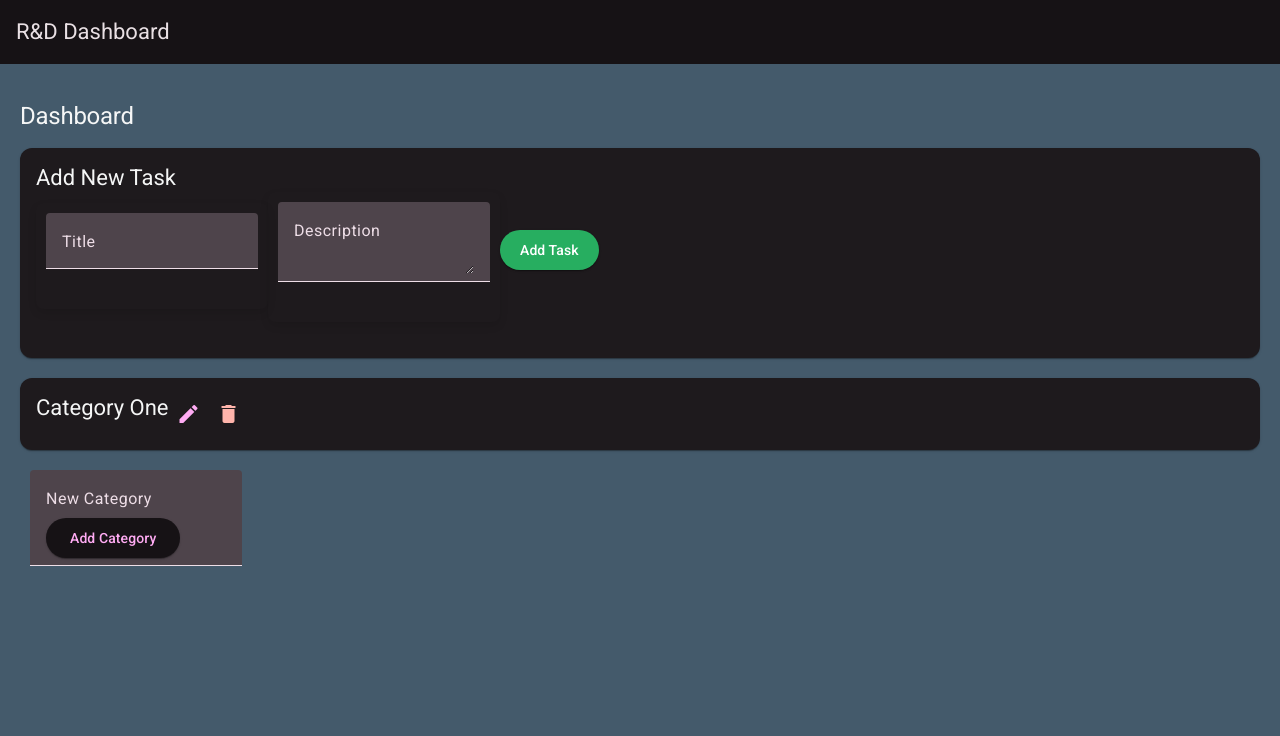
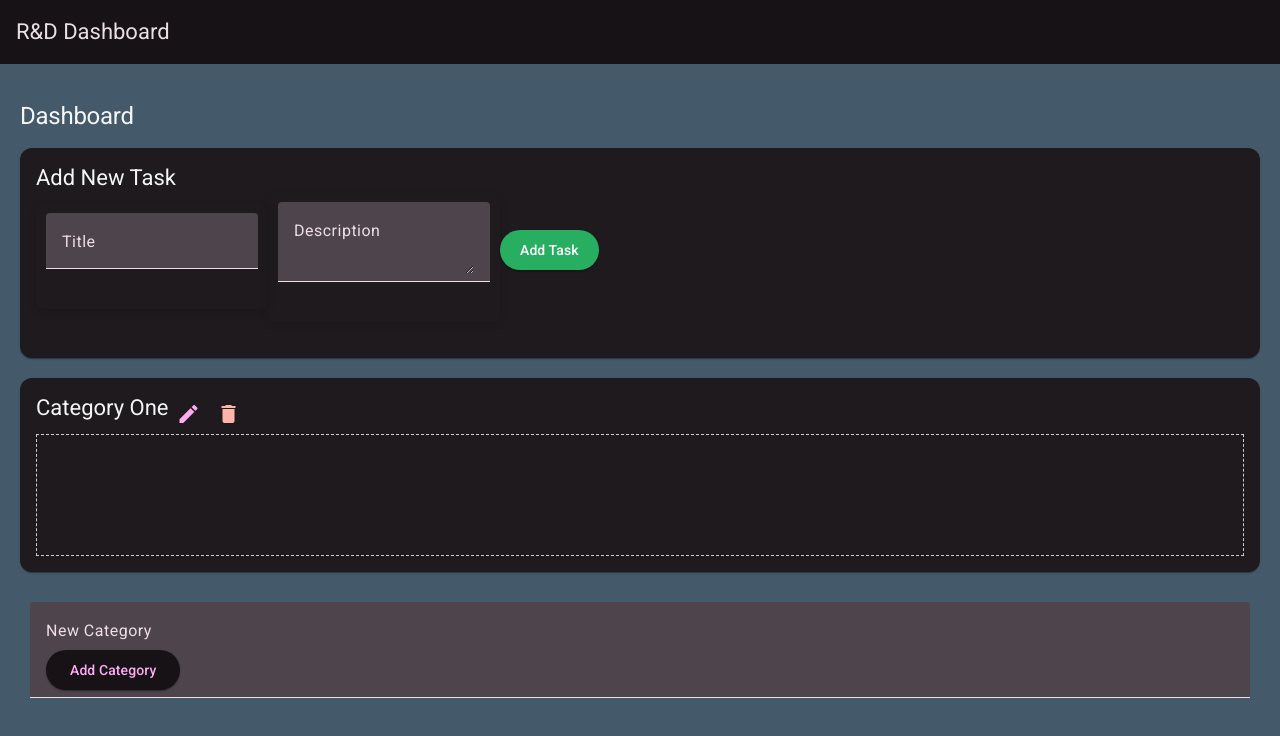
Before and after one commit to rohithrjnr/TaskManagementWebsite, an Angular app: page / in a window 1280 px wide. Shown: the top 736 px of the page. Built offline with nearby package versions, Linux system fonts and the light colour scheme.

Commit message:
Drag and Drop changes

```diff
--- a/src/app/dashboard/dashboard.component.css
+++ b/src/app/dashboard/dashboard.component.css
@@ -1,5 +1,11 @@
-.cards{
-    padding-bottom: 10 px ;
+.cards {
+  display: flex;
+  flex-direction: column;
+  gap: 10px;
+}
+
+mat-card {
+  margin-bottom: 10px;
 }
 .category{
     padding: 10px;
@@ -13,7 +19,3 @@
     border: 1px dashed #ccc; /* Optional, for visual feedback */
     padding: 10px;
   }
-
-  mat-card {
-    margin-bottom: 10px;
-  }
--- a/src/app/dashboard/dashboard.component.html
+++ b/src/app/dashboard/dashboard.component.html
@@ -18,8 +18,9 @@
     </mat-card-content>
   </mat-card>
 
-    <div style="margin-top: 20px;">
-      <mat-card *ngFor="let category of categories">
+  <div style="margin-top: 20px; display: flex; flex-direction: column;">
+    <div cdkDropListGroup>
+      <mat-card *ngFor="let category of categories" style="margin-bottom: 20px;">
         <mat-card-header>
           <mat-card-title>{{ category }}</mat-card-title>
           <button mat-icon-button color="primary" (click)="renameCategory(category)">
@@ -29,8 +30,14 @@
             <mat-icon>delete</mat-icon>
           </button>
         </mat-card-header>
-        <mat-card-content class="cards">
-          <div cdkDropList [cdkDropListData]="getTasksByCategory(category)" (cdkDropListDropped)="drop($event)" [id]="category">
+        <mat-card-content>
+          <div
+            cdkDropList
+            [cdkDropListData]="getTasksByCategory(category)"
+            (cdkDropListDropped)="drop($event)"
+            [id]="category"
+            style="min-height: 100px; padding: 10px; border: 1px dashed #ccc;"
+          >
             <mat-card *ngFor="let task of getTasksByCategory(category)" cdkDrag [cdkDragData]="task">
               <mat-card-header>
                 <mat-card-title>{{ task.title }}</mat-card-title>
@@ -48,6 +55,7 @@
           </div>
         </mat-card-content>
       </mat-card>
+    </div>
 
     <mat-form-field class="category" appearance="fill">
       <mat-label>New Category</mat-label>
--- a/src/app/dashboard/dashboard.component.ts
+++ b/src/app/dashboard/dashboard.component.ts
@@ -157,15 +157,13 @@ export class DashboardComponent implements OnInit {
   }
 
   drop(event: CdkDragDrop<Task[]>): void {
-    const previousContainerId = event.previousContainer.id;
-    const newContainerId = event.container.id;
-
-    const movedTask = event.item.data as Task;
-
     if (event.previousContainer === event.container) {
       moveItemInArray(event.container.data, event.previousIndex, event.currentIndex);
     } else {
-      // Handle moving the item to a new list
+      const movedTask = event.item.data as Task;
+      const previousCategory = event.previousContainer.id;
+      const newCategory = event.container.id;
+
       transferArrayItem(
         event.previousContainer.data,
         event.container.data,
@@ -173,16 +171,11 @@ export class DashboardComponent implements OnInit {
         event.currentIndex
       );
 
-      movedTask.category = newContainerId;
-
+      movedTask.category = newCategory;
       this.saveTasks();
     }
+  }
 
-    this.updateTasksCategory(previousContainerId, newContainerId);
-    this.saveTasks();
-    this.loadCategories();
-    this.loadTasks();
-  }
 
   getTasksByCategory(category: string): Task[] {
     return this.tasks.filter(task => task.category === category);
```
Lines whose indentation alone changed are shown as unchanged.
